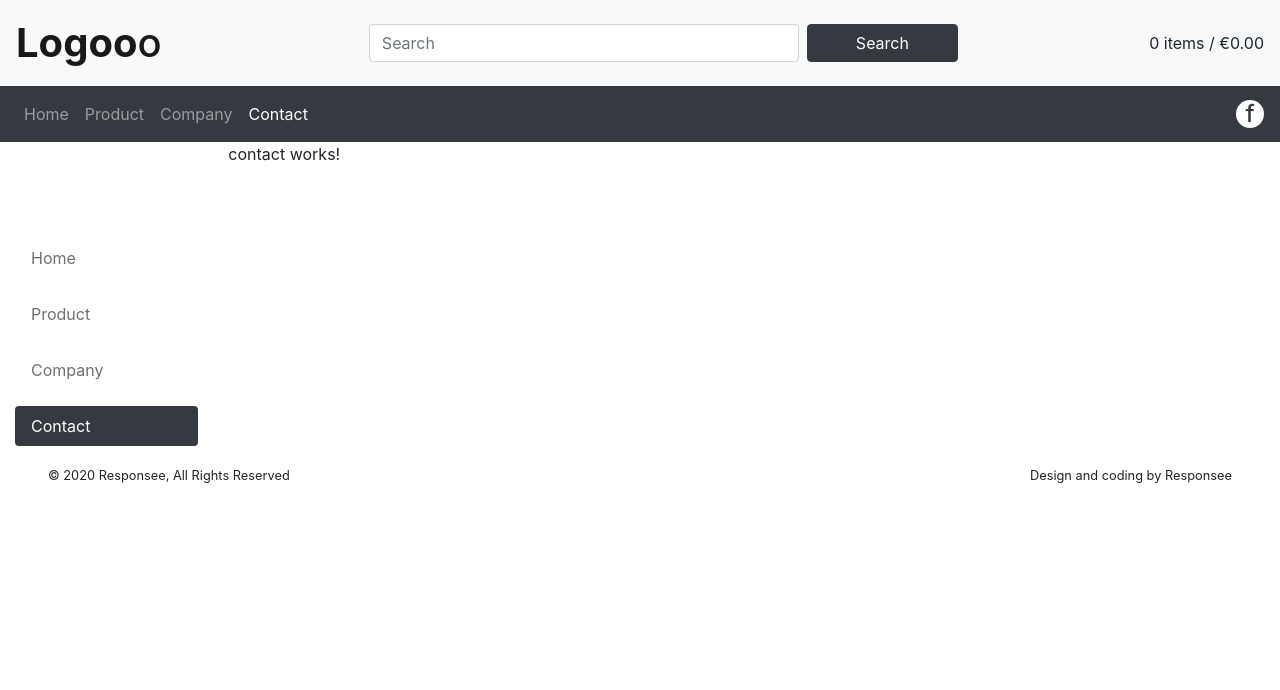
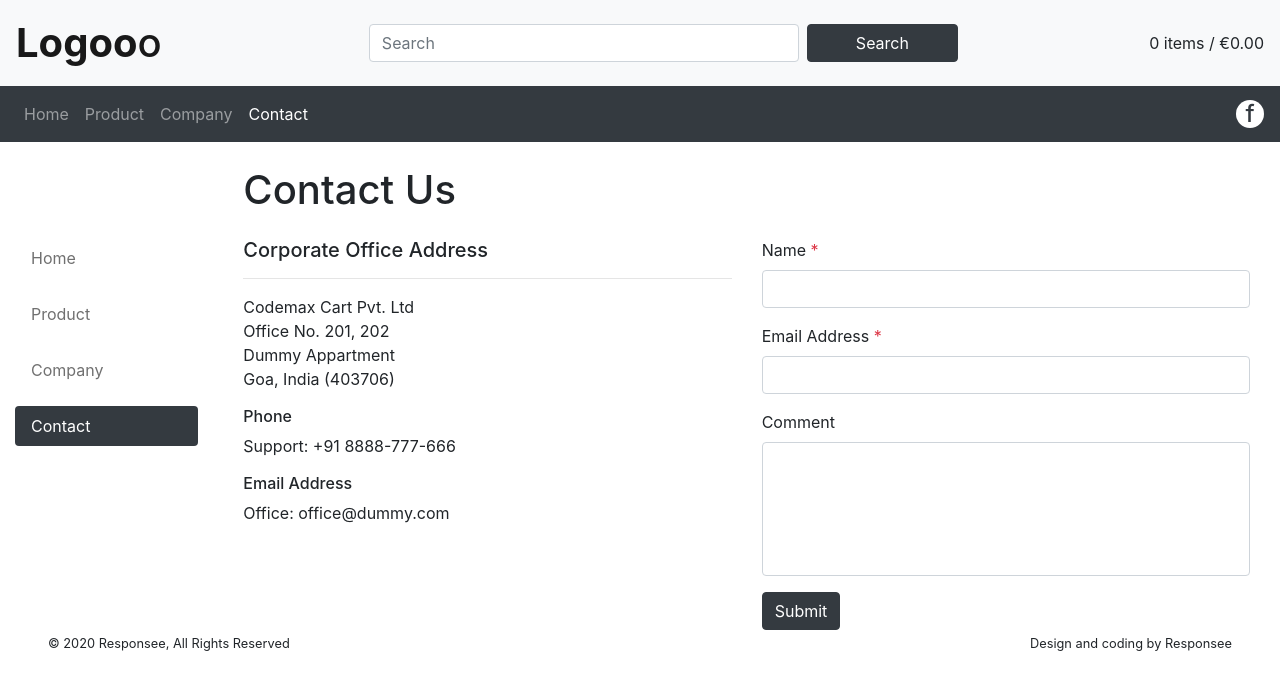
Before and after one commit to kjdeepak/codemaxCart, an Angular app: page /contact in a window 1280 px wide. Shown: the top 690 px of the page. Built offline with nearby package versions, Linux system fonts and the light colour scheme.

Commit message:
Implement contact form page and Fix header inline form error

```diff
--- a/src/app/app.module.ts
+++ b/src/app/app.module.ts
@@ -13,6 +13,7 @@ import { SideNavigationComponent } from './shared/components/side-navigation/sid
 import { NgbCollapseModule } from '@ng-bootstrap/ng-bootstrap';
 import { TopNavigationComponent } from './shared/components/top-navigation/top-navigation.component';
 import { FooterComponent } from './shared/components/footer/footer.component';
+import { FormsModule, ReactiveFormsModule } from '@angular/forms';
 
 @NgModule({
   declarations: [
@@ -31,6 +32,8 @@ import { FooterComponent } from './shared/components/footer/footer.component';
     AppRoutingModule,
     HttpClientModule,
     NgbCollapseModule,
+    FormsModule,
+    ReactiveFormsModule
   ],
   providers: [],
   bootstrap: [AppComponent]
--- a/src/app/contact/contact.component.html
+++ b/src/app/contact/contact.component.html
@@ -1 +1,49 @@
-<p>contact works!</p>
+<div class="container-fluid">
+    <h1 class="my-4">Contact Us</h1>
+
+    <div class="row">
+        <div class="col-12 col-md-6">
+            <h5>Corporate Office Address</h5>
+            <hr />
+            <address>
+                <div>Codemax Cart Pvt. Ltd</div>
+                <div>Office No. 201, 202</div>
+                <div>Dummy Appartment</div>
+                <div>Goa, India (403706)</div>
+            </address>
+
+                <div>
+                    <h6>Phone</h6>
+                    <p>Support: +91 8888-777-666</p>
+                </div>
+                <div>
+                    <h6>Email Address</h6>
+                    <p>Office: office@dummy.com</p>
+                </div>
+        </div>
+        <div class="col-12 col-md-6">
+            <form [formGroup]="contactForm" (ngSubmit)="onContactFormSubmit()">
+                <div class="form-group">
+                    <label for="emailId">Name <span class="text-danger">*</span></label>
+                    <input type="text" class="form-control" id="fullNameId" formControlName="fullName" [ngClass]="{ 'is-invalid': submitted && f.fullName.errors }">
+                    <div *ngIf="submitted && f.fullName.errors" class="invalid-feedback">
+                        <small *ngIf="f.fullName.errors.required" id="help-text">Name field is required.</small>
+                    </div>
+                  </div>
+                <div class="form-group">
+                <label for="emailId">Email Address <span class="text-danger">*</span></label>
+                <input type="email" class="form-control" id="emailId" formControlName="emailId" required [ngClass]="{ 'is-invalid': submitted && f.emailId.errors }">
+                <div *ngIf="submitted && f.emailId.errors" class="invalid-feedback">
+                    <small *ngIf="f.emailId.errors.required" id="help-text">Email field is required.</small>
+                </div>
+              </div>
+              <div class="form-group">
+                <label for="commentId">Comment</label>
+                <textarea type="text" class="form-control" id="commentId" formControlName="comments" rows="5" style="resize: none;"></textarea>
+              </div>
+              <button type="submit" class="btn btn-dark">Submit</button>
+
+              </form>
+        </div>
+    </div>
+</div>
--- a/src/app/contact/contact.component.ts
+++ b/src/app/contact/contact.component.ts
@@ -1,4 +1,5 @@
 import { Component, OnInit } from '@angular/core';
+import { FormBuilder, FormGroup, Validators } from '@angular/forms';
 
 @Component({
   selector: 'app-contact',
@@ -7,9 +8,32 @@ import { Component, OnInit } from '@angular/core';
 })
 export class ContactComponent implements OnInit {
 
-  constructor() { }
+  submitted = false;
+  contactForm: FormGroup;
+
+  constructor(private fb: FormBuilder) { }
+
 
   ngOnInit(): void {
+    this.contactForm = this.fb.group({
+      fullName: ['', Validators.required],
+      emailId: ['', [Validators.required, Validators.email]],
+      comments: [''],
+    });
+  }
+
+  // tslint:disable-next-line: typedef
+  get f() { return this.contactForm.controls; }
+
+  onContactFormSubmit(): void {
+    this.submitted = true;
+
+    if (this.contactForm.invalid){
+      return;
+    }
+    alert('Form Submitted Successfully!');
+    this.contactForm.reset();
+    this.submitted = false;
   }
 
 }
--- a/src/app/shared/components/header/header.component.html
+++ b/src/app/shared/components/header/header.component.html
@@ -1,7 +1,7 @@
 <div>
   <nav class="navbar navbar-light bg-light">
     <span class="navbar-brand mb-0 h1"><b>Logoo</b>o</span>
-    <form class="form-inline" >
+    <form class="form-inline">
       <input class="form-control mr-2" id="navBarSearchForm" type="search" placeholder="Search" aria-label="Search">
       <button class="btn btn-dark my-2 px-5 my-sm-0" type="submit">Search</button>
     </form>
```
